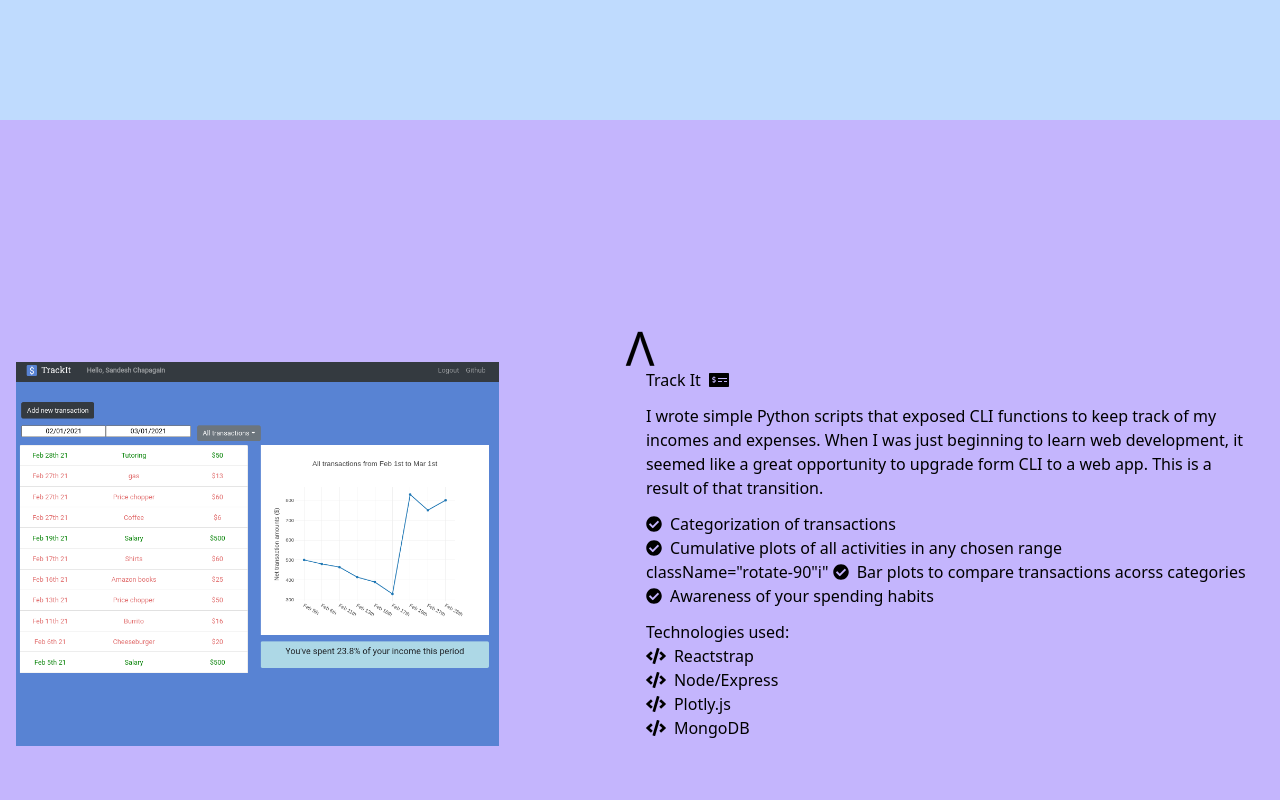
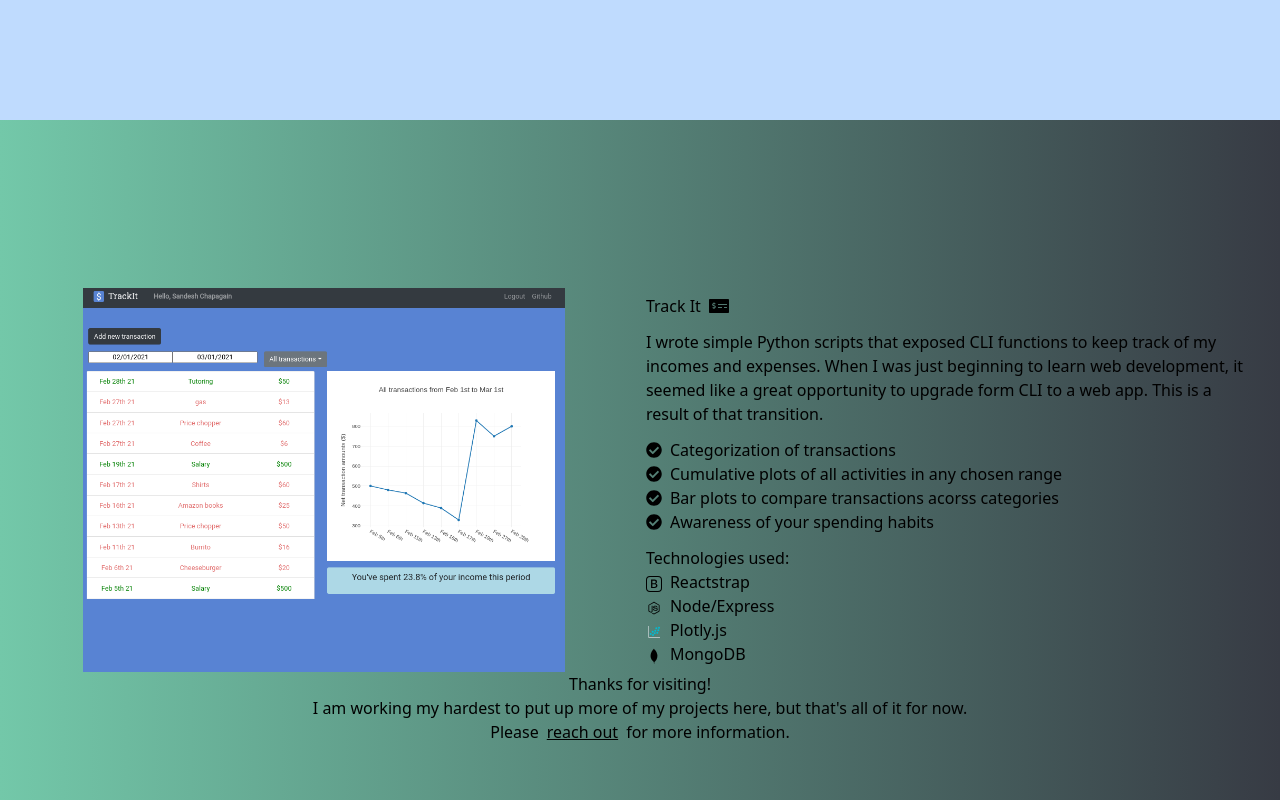
Before and after one commit to Schapagain/portfolio, a React (Create React App) app: page / in a window 1280 px wide. Shown: the part 1640-2440 px from the top of the page. Built offline with nearby package versions, Linux system fonts and the light colour scheme.

Commit message:
change layout,icons and add footer

```diff
--- a/src/components/TrackIt.js
+++ b/src/components/TrackIt.js
@@ -1,18 +1,23 @@
 import { FontAwesomeIcon } from '@fortawesome/react-fontawesome'
 import trackItImage from '../images/trackIt.png';
 import classNames from 'classnames';
+import { BsBootstrap } from 'react-icons/bs';
+import { DiNodejsSmall, DiMongodb } from 'react-icons/di';
+import { FcScatterPlot } from 'react-icons/fc';
 
-const TrackIt = ({className, Ref, scrollToFirstProject}) => {
-    const mainClass = classNames(className,'w-full bg-purple-300');
+const TrackIt = ({className, Ref, scrollUp, scrollDown}) => {
+    const mainClass = classNames(className,'bg-between-the-clouds');
     const projectClass = "flex flex-col h-1/2 md:flex-row";
-    const buttonClass = 'animate-bounce  text-5xl hover:text-white mb-5';
+    const buttonClass = 'animate-bounce text-5xl hover:text-white mt-5';
+    const linkClass = "m-1 rounded-lg p-1 cursor-pointer underline hover:no-underline hover:text-white hover:bg-gray-800";
+    const iconClass = "mr-2 inline"
     return(
         <div ref={Ref} className={mainClass}>
-            <div className="flex transform rotate-180 relative font-thin justify-center invisible md:visible">
-                <a onClick={(e)=>{e.preventDefault();scrollToFirstProject()}} className={buttonClass} href='/#'>V</a>
-            </div>
+            {scrollUp && <div className="flex mt-10 transform rotate-180 relative font-thin justify-center invisible md:visible">
+                <a onClick={(e)=>{e.preventDefault();scrollUp()}} className={buttonClass} href='/#'>V</a>
+            </div>}
             <div className={projectClass}>
-                <div className="w-full flex">
+                <div className="w-full flex justify-center">
                     <img className="object-contain" src={trackItImage} alt="screenshot of a cafeteria website"/>
                 </div>
                 <div className="m-0.5 p-3 w-full flex flex-col justify-center animate-fadeIn">
@@ -29,24 +34,33 @@
                         Categorization of transactions <br/>
                         <FontAwesomeIcon icon="check-circle" className="mr-2"/>
                         Cumulative plots of all activities in any chosen range<br/>
-                           className="rotate-90"i"  <FontAwesomeIcon icon="check-circle" className="mr-2"/>
+                        <FontAwesomeIcon icon="check-circle" className="mr-2"/>
                         Bar plots to compare transactions acorss categories<br/>
                         <FontAwesomeIcon icon="check-circle" className="mr-2"/>
                         Awareness of your spending habits<br/>
                     </p>
                     <p className="mt-3">
                         Technologies used:<br/>
-                        <FontAwesomeIcon icon="code" className="mr-2"/>
+                        <BsBootstrap className={iconClass}/>
                         Reactstrap<br/>
-                        <FontAwesomeIcon icon="code" className="mr-2"/>
+                        <DiNodejsSmall className={iconClass}/>
                         Node/Express<br/>
-                        <FontAwesomeIcon icon="code" className="mr-2"/>
+                        <FcScatterPlot className={iconClass}/>
                         Plotly.js<br/>
-                        <FontAwesomeIcon icon="code" className="mr-2"/>
+                        <DiMongodb className={iconClass}/>
                         MongoDB
                     </p>
                 </div>
 
+            </div>
+            <div className="flex mb-2 text-center relative font-lightweight justify-center invisible md:visible">
+                <p>
+                Thanks for visiting!<br/>
+                I am working my hardest to put up more of my projects here, but that's all of it for now.<br/>
+                Please
+                <a onClick={(e)=>{e.preventDefault();scrollDown()}} className={linkClass} href='/#'>reach out</a>
+                for more information.
+                </p>
             </div>
         </div>
     )
```
Lines whose indentation alone changed are shown as unchanged.
